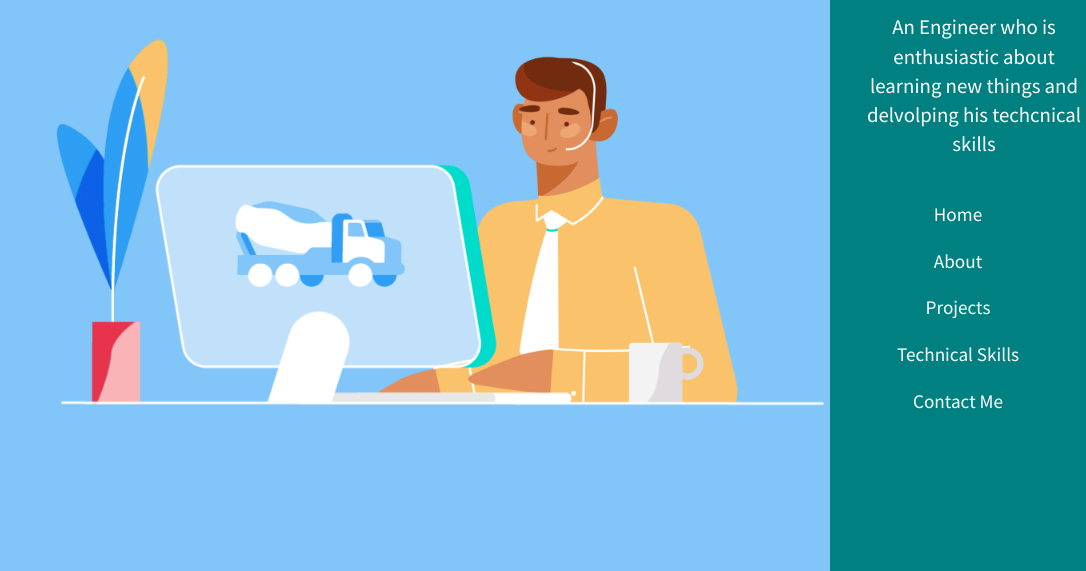
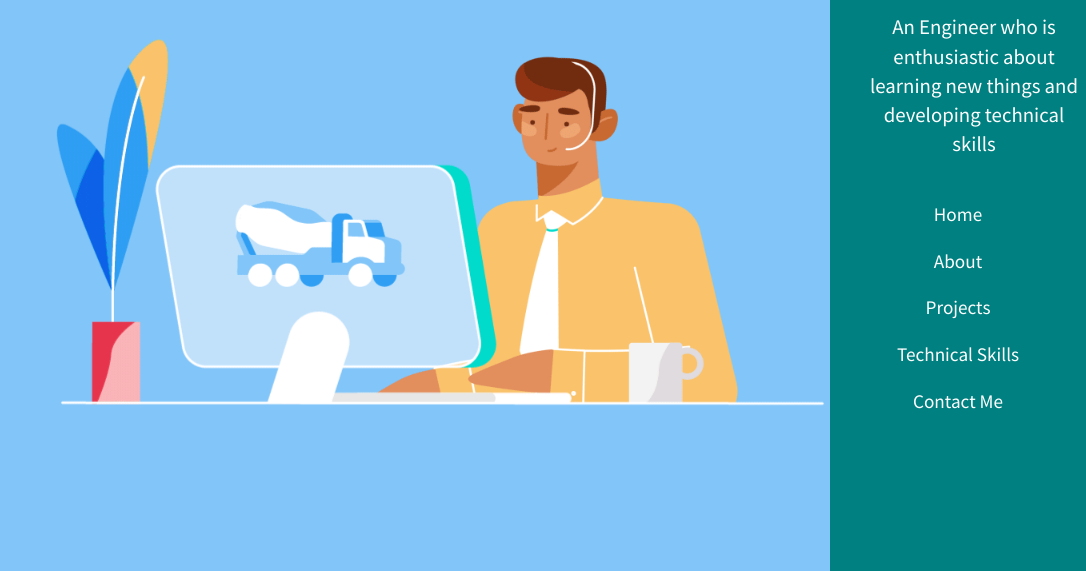
Before and after one commit to sattar012/My-Portfolio, a plain HTML site: page index.html in a window 1280 px wide. Shown: the part 229-800 px from the top of the page, without its empty margins (194-1280 px from the left). Drawn offline with Linux system fonts and the light colour scheme.

Commit message:
first commit

```diff
--- a/index.html
+++ b/index.html
@@ -113,7 +113,7 @@
           <img src="./MyImage.jpg" alt="Image">
         </div>
         <h2> Mohammed Abdul Sattar</h2>
-        <p class="info">An Engineer who is enthusiastic about learning new things and delvolping his techcnical skills</p>
+        <p class="info">An Engineer who is enthusiastic about learning new things and developing technical skills</p>
         <div class="sidebar_skills">
           <a href="/">Home</a>
           <a href="#about">About</a>
```
